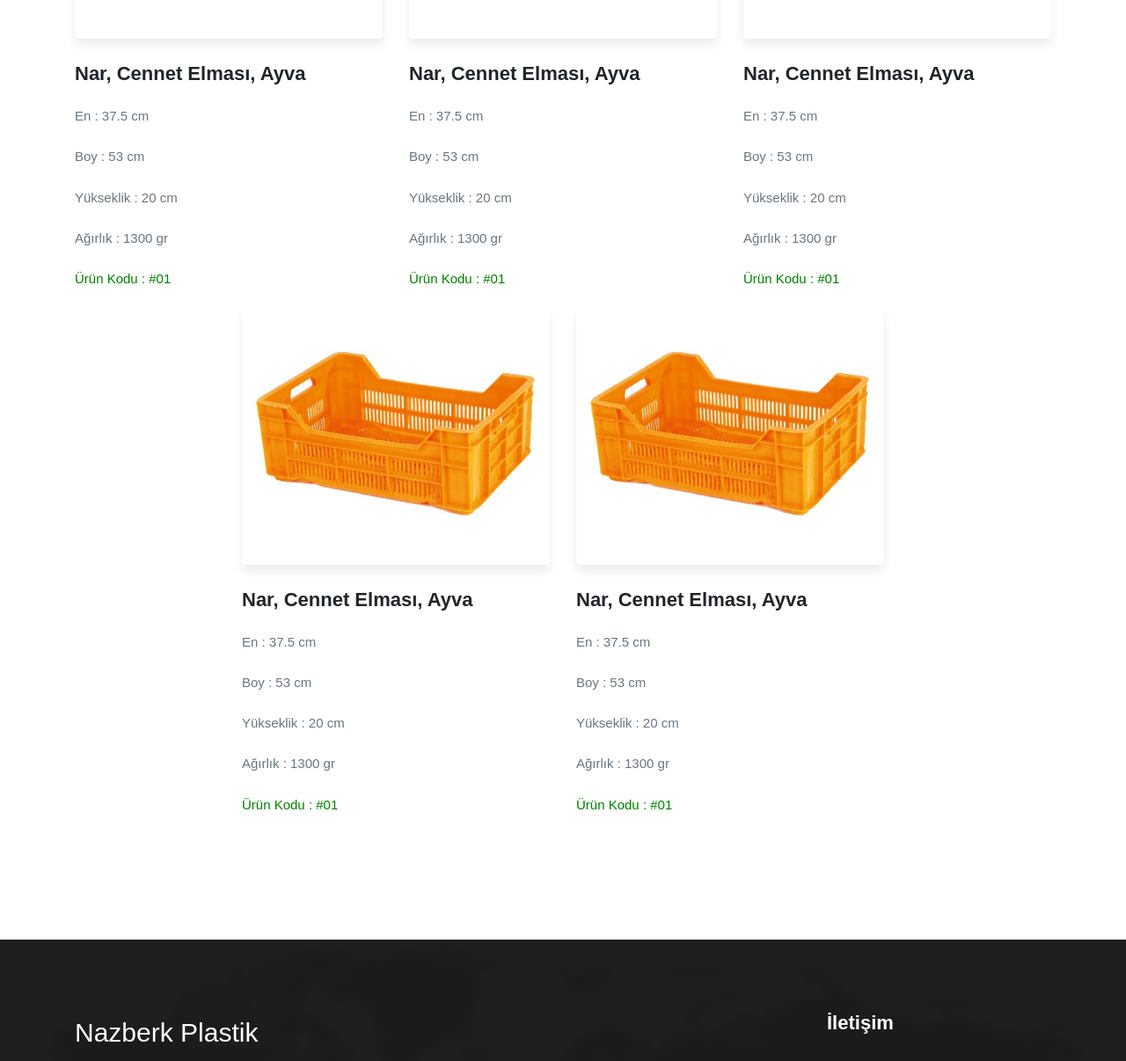
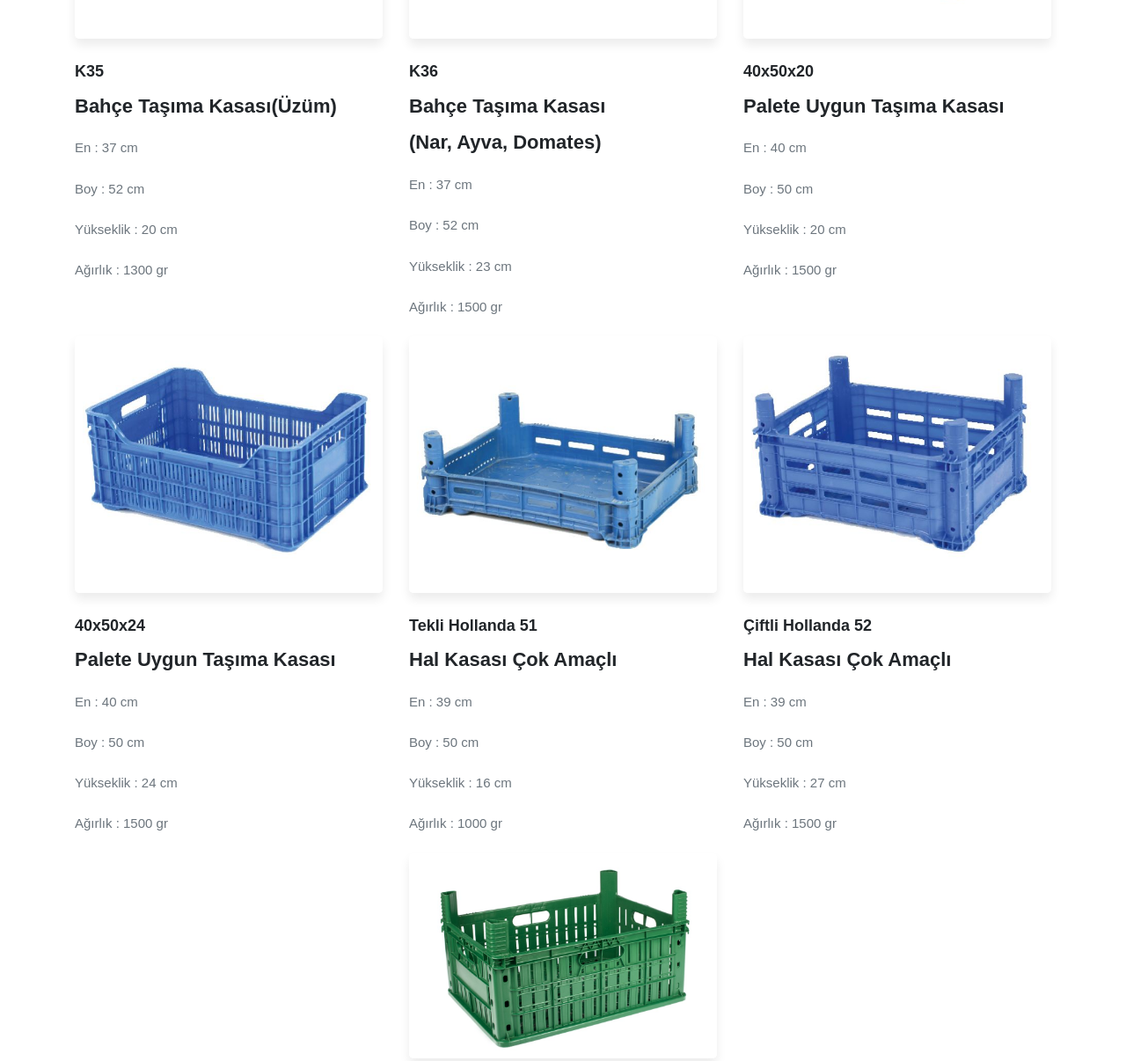
Before and after one commit to MuhammetKaval/Website, a plain HTML site: page geridonusumlukasalar.html in a window 1280 px wide. Shown: the part 972-2178 px from the top of the page at 88% size. Drawn offline with Linux system fonts and the light colour scheme; a web font is replaced by a local one.

Commit message:
GeriDonusumluKasalarEklendi

```diff
--- a/geridonusumlukasalar.html
+++ b/geridonusumlukasalar.html
@@ -133,16 +133,36 @@
                 <div class="col-lg-4 col-md-6">
                     <div class="blog-box">
                         <div class="blog-img-box">
-                            <img src="images/Kasalar/Turuncu Kasa.jpg" alt="" class="img-fluid blog-img">
+                            <img src="images/GeriDonusumluKasalar/K35.jpg" alt="" class="img-fluid blog-img">
                         </div>
                         <div class="single-blog">
                             <div class="blog-content">
-                                <h3 class="card-title">Nar, Cennet Elması, Ayva</h3>
-                                <p>En : 37.5 cm</p>
-                                <p>Boy : 53 cm</p>
+                                <h4 class="card-title">K35</h4>
+                                <h3 class="card-title">Bahçe Taşıma Kasası(Üzüm)</h3>
+                                <p>En : 37 cm</p>
+                                <p>Boy : 52 cm</p>
                                 <p>Yükseklik : 20 cm</p>
                                 <p>Ağırlık : 1300 gr</p>
-                                <p style="color: green;">Ürün Kodu : #01</p>
+                            </div>
+                        </div>
+                    </div>
+                </div>
+
+
+                <div class="col-lg-4 col-md-6">
+                    <div class="blog-box">
+                        <div class="blog-img-box">
+                            <img src="images/GeriDonusumluKasalar/K35.jpg" alt="" class="img-fluid blog-img">
+                        </div>
+                        <div class="single-blog">
+                            <div class="blog-content">
+                                <h4 class="card-title">K36</h4>
+                                <h3 class="card-title">Bahçe Taşıma Kasası</h3>
+                                <h3 class="card-title">(Nar, Ayva, Domates)</h3>
+                                <p>En : 37 cm</p>
+                                <p>Boy : 52 cm</p>
+                                <p>Yükseklik : 23 cm</p>
+                                <p>Ağırlık : 1500 gr</p>
                             </div>
                         </div>
                     </div>
@@ -151,16 +171,16 @@
                 <div class="col-lg-4 col-md-6">
                     <div class="blog-box">
                         <div class="blog-img-box">
-                            <img src="images/Kasalar/Turuncu Kasa.jpg" alt="" class="img-fluid blog-img">
+                            <img src="images/GeriDonusumluKasalar/405024.jpg" alt="" class="img-fluid blog-img">
                         </div>
                         <div class="single-blog">
                             <div class="blog-content">
-                                <h3 class="card-title">Nar, Cennet Elması, Ayva</h3>
-                                <p>En : 37.5 cm</p>
-                                <p>Boy : 53 cm</p>
+                                <h4 class="card-title">40x50x20</h4>
+                                <h3 class="card-title">Palete Uygun Taşıma Kasası</h3>
+                                <p>En : 40 cm</p>
+                                <p>Boy : 50 cm</p>
                                 <p>Yükseklik : 20 cm</p>
-                                <p>Ağırlık : 1300 gr</p>
-                                <p style="color: green;">Ürün Kodu : #01</p>
+                                <p>Ağırlık : 1500 gr</p>
                             </div>
                         </div>
                     </div>
@@ -169,16 +189,16 @@
                 <div class="col-lg-4 col-md-6">
                     <div class="blog-box">
                         <div class="blog-img-box">
-                            <img src="images/Kasalar/Turuncu Kasa.jpg" alt="" class="img-fluid blog-img">
+                            <img src="images/GeriDonusumluKasalar/405024.jpg" alt="" class="img-fluid blog-img">
                         </div>
                         <div class="single-blog">
                             <div class="blog-content">
-                                <h3 class="card-title">Nar, Cennet Elması, Ayva</h3>
-                                <p>En : 37.5 cm</p>
-                                <p>Boy : 53 cm</p>
-                                <p>Yükseklik : 20 cm</p>
-                                <p>Ağırlık : 1300 gr</p>
-                                <p style="color: green;">Ürün Kodu : #01</p>
+                                <h4 class="card-title">40x50x24</h4>
+                                <h3 class="card-title">Palete Uygun Taşıma Kasası</h3>
+                                <p>En : 40 cm</p>
+                                <p>Boy : 50 cm</p>
+                                <p>Yükseklik : 24 cm</p>
+                                <p>Ağırlık : 1500 gr</p>
                             </div>
                         </div>
                     </div>
@@ -187,16 +207,35 @@
                 <div class="col-lg-4 col-md-6">
                     <div class="blog-box">
                         <div class="blog-img-box">
-                            <img src="images/Kasalar/Turuncu Kasa.jpg" alt="" class="img-fluid blog-img">
+                            <img src="images/GeriDonusumluKasalar/TekliHollanda.jpg" alt="" class="img-fluid blog-img">
                         </div>
                         <div class="single-blog">
                             <div class="blog-content">
-                                <h3 class="card-title">Nar, Cennet Elması, Ayva</h3>
-                                <p>En : 37.5 cm</p>
-                                <p>Boy : 53 cm</p>
-                                <p>Yükseklik : 20 cm</p>
-                                <p>Ağırlık : 1300 gr</p>
-                                <p style="color: green;">Ürün Kodu : #01</p>
+                                <h4 class="card-title">Tekli Hollanda 51</h4>
+                                <h3 class="card-title">Hal Kasası Çok Amaçlı</h3>
+                                <p>En : 39 cm</p>
+                                <p>Boy : 50 cm</p>
+                                <p>Yükseklik : 16 cm</p>
+                                <p>Ağırlık : 1000 gr</p>
+                            </div>
+                        </div>
+                    </div>
+                </div>
+
+
+                <div class="col-lg-4 col-md-6">
+                    <div class="blog-box">
+                        <div class="blog-img-box">
+                            <img src="images/GeriDonusumluKasalar/CiftliHollanda.jpg" alt="" class="img-fluid blog-img">
+                        </div>
+                        <div class="single-blog">
+                            <div class="blog-content">
+                                <h4 class="card-title">Çiftli Hollanda 52</h4>
+                                <h3 class="card-title">Hal Kasası Çok Amaçlı</h3>
+                                <p>En : 39 cm</p>
+                                <p>Boy : 50 cm</p>
+                                <p>Yükseklik : 27 cm</p>
+                                <p>Ağırlık : 1500 gr</p>
                             </div>
                         </div>
                     </div>
@@ -205,20 +244,28 @@
                 <div class="col-lg-4 col-md-6">
                     <div class="blog-box">
                         <div class="blog-img-box">
-                            <img src="images/Kasalar/Turuncu Kasa.jpg" alt="" class="img-fluid blog-img">
+                            <img src="images/GeriDonusumluKasalar/KivircikKasa.jpg" alt="" class="img-fluid blog-img">
                         </div>
                         <div class="single-blog">
                             <div class="blog-content">
-                                <h3 class="card-title">Nar, Cennet Elması, Ayva</h3>
-                                <p>En : 37.5 cm</p>
-                                <p>Boy : 53 cm</p>
-                                <p>Yükseklik : 20 cm</p>
-                                <p>Ağırlık : 1300 gr</p>
-                                <p style="color: green;">Ürün Kodu : #01</p>
+                                <h4 class="card-title">50x37x26</h4>
+                                <h3 class="card-title">Kıvırcık Kasası</h3>
+                                <h3 class="card-title">(Tüm Çeşit Yeşillik)</h3>
+                                <p>En : 50 cm</p>
+                                <p>Boy : 37 cm</p>
+                                <p>Yükseklik : 26 cm</p>
+                                <p>Ağırlık : 1500 gr</p>
                             </div>
                         </div>
                     </div>
                 </div>
+
+
+
+
+
+
+
 
 
 
```
Also changed, not shown: images/GeriDonusumluKasalar/405024.jpg (added), images/GeriDonusumluKasalar/CiftliHollanda.jpg (added), images/GeriDonusumluKasalar/K35.jpg (added), images/GeriDonusumluKasalar/K36.jpg (added), images/GeriDonusumluKasalar/KivircikKasa.jpg (added), images/GeriDonusumluKasalar/TekliHollanda.jpg (added).
